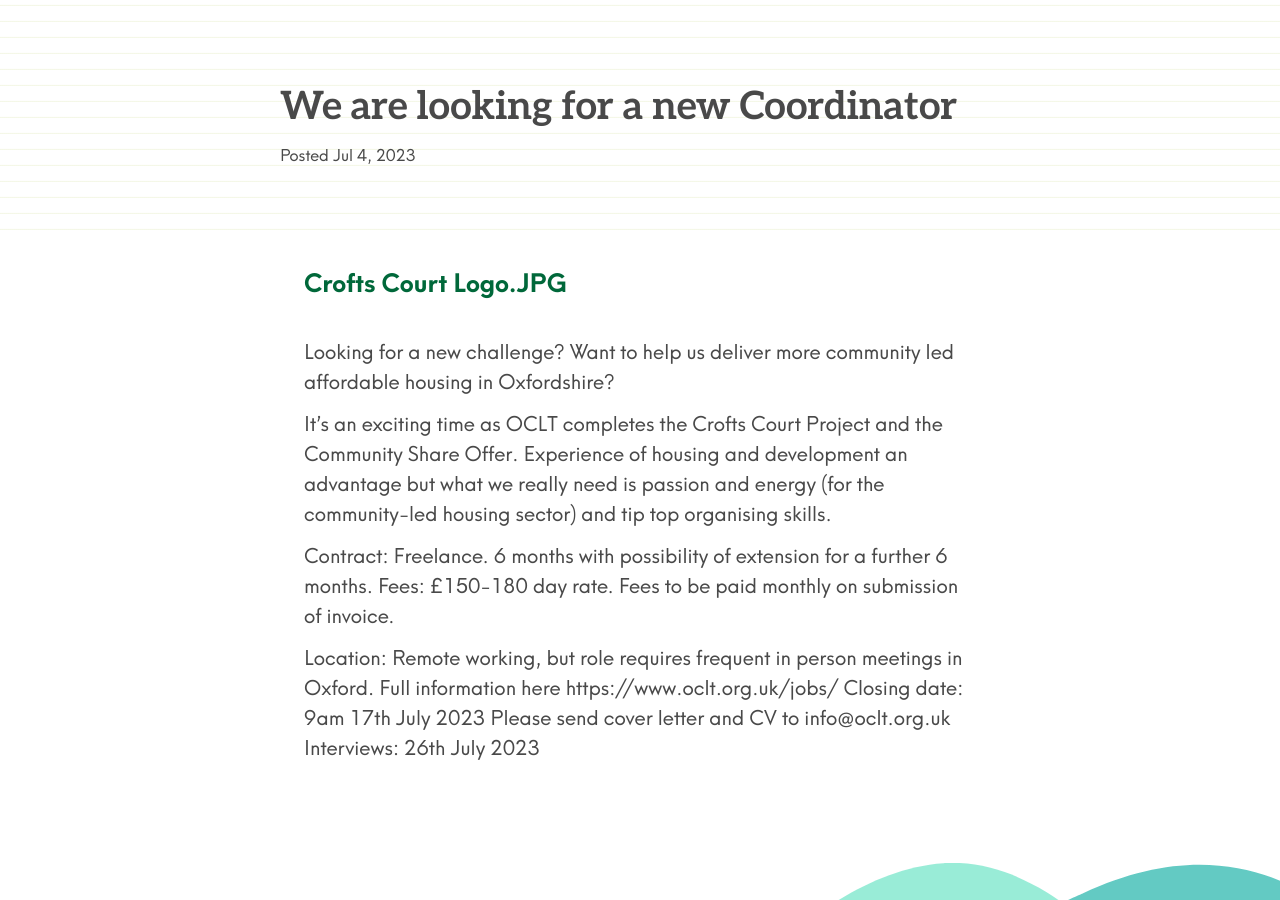
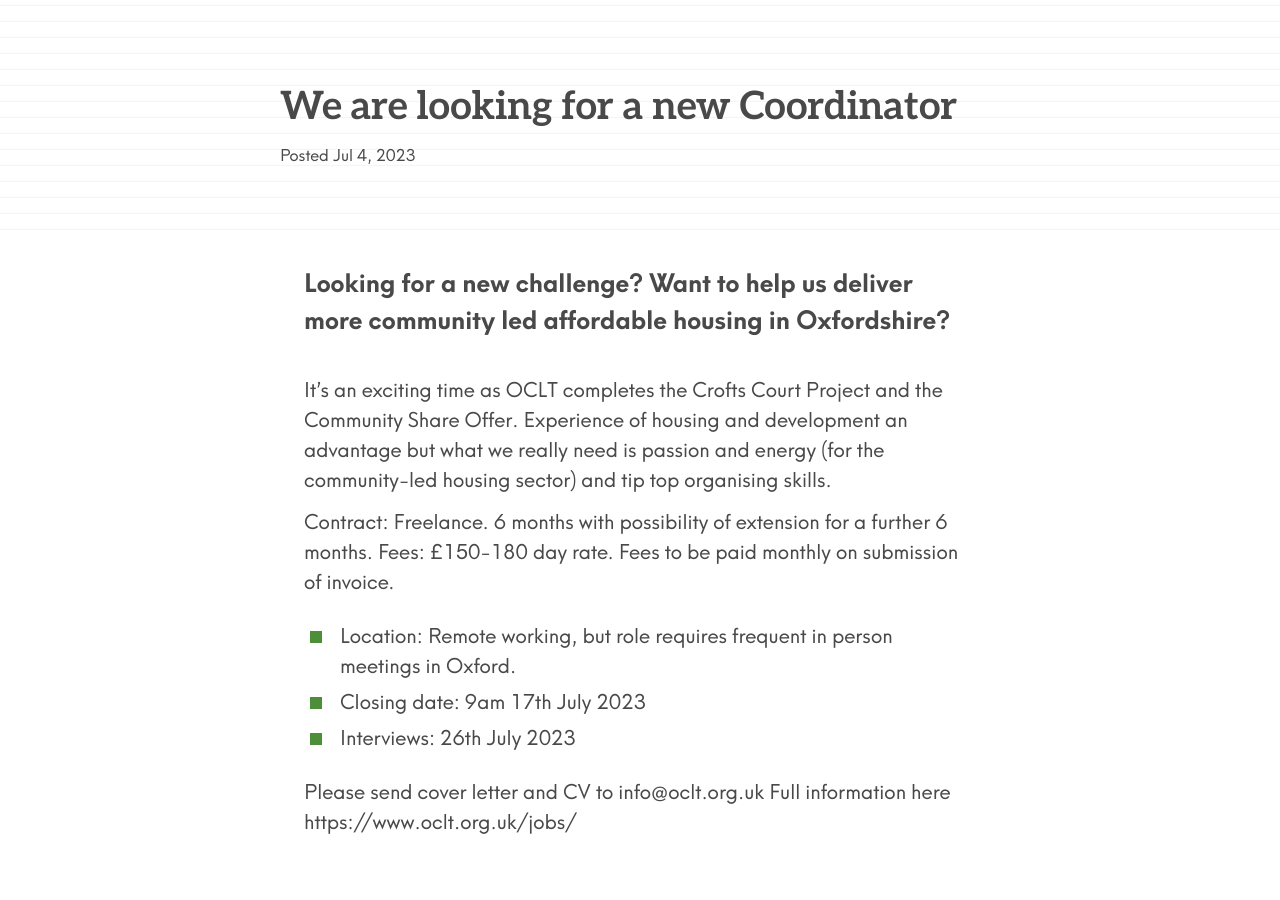
Before and after one commit to johnpuddephatt/oclt, a Jekyll site: the page built from _posts/2023-07-04-we-are-looking-for-a-new-coordinator.markdown, in a window 1280 px wide and 900 px high, scrolled down 225 px. Built offline with Jekyll 4.4.1, drawn with Linux system fonts in a browser that asks for light colours; some of the changed lines change nothing that is shown.

Commit message:
Updated We Are Looking For A New Coordinator

```diff
--- a/_posts/2023-07-04-we-are-looking-for-a-new-coordinator.markdown
+++ b/_posts/2023-07-04-we-are-looking-for-a-new-coordinator.markdown
@@ -1,9 +1,8 @@
 ---
 title: We are looking for a new Coordinator
 date: 2023-07-04 14:46:00 Z
+image: "/uploads/Crofts%20Court%20Logo.JPG"
 ---
-
- [Crofts Court Logo.JPG](/uploads/Crofts%20Court%20Logo.JPG)
 
 Looking for a new challenge?
 Want to help us deliver more community led affordable housing in Oxfordshire?
@@ -14,8 +13,9 @@
 Contract: Freelance. 6 months with possibility of extension for a further 6 months.
 Fees: £150-180 day rate. Fees to be paid monthly on submission of invoice.
 
-Location: Remote working, but role requires frequent in person meetings in Oxford.
+* Location: Remote working, but role requires frequent in person meetings in Oxford.
+* Closing date: 9am 17th July 2023
+* Interviews: 26th July 2023
+
+Please send cover letter and CV to info@oclt.org.uk
 Full information here https://www.oclt.org.uk/jobs/
-Closing date: 9am 17th July 2023
-Please send cover letter and CV to info@oclt.org.uk
-Interviews: 26th July 2023
```
